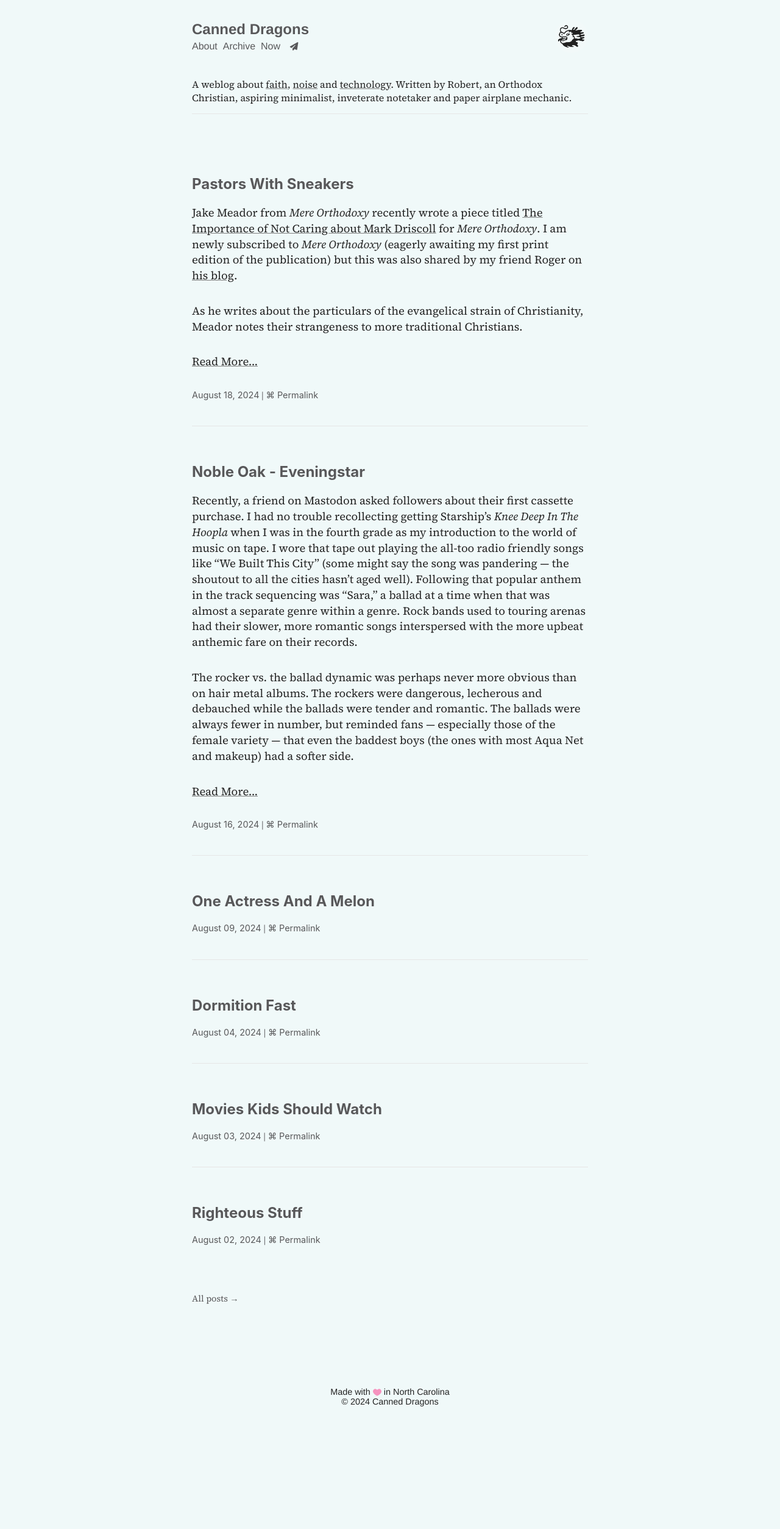
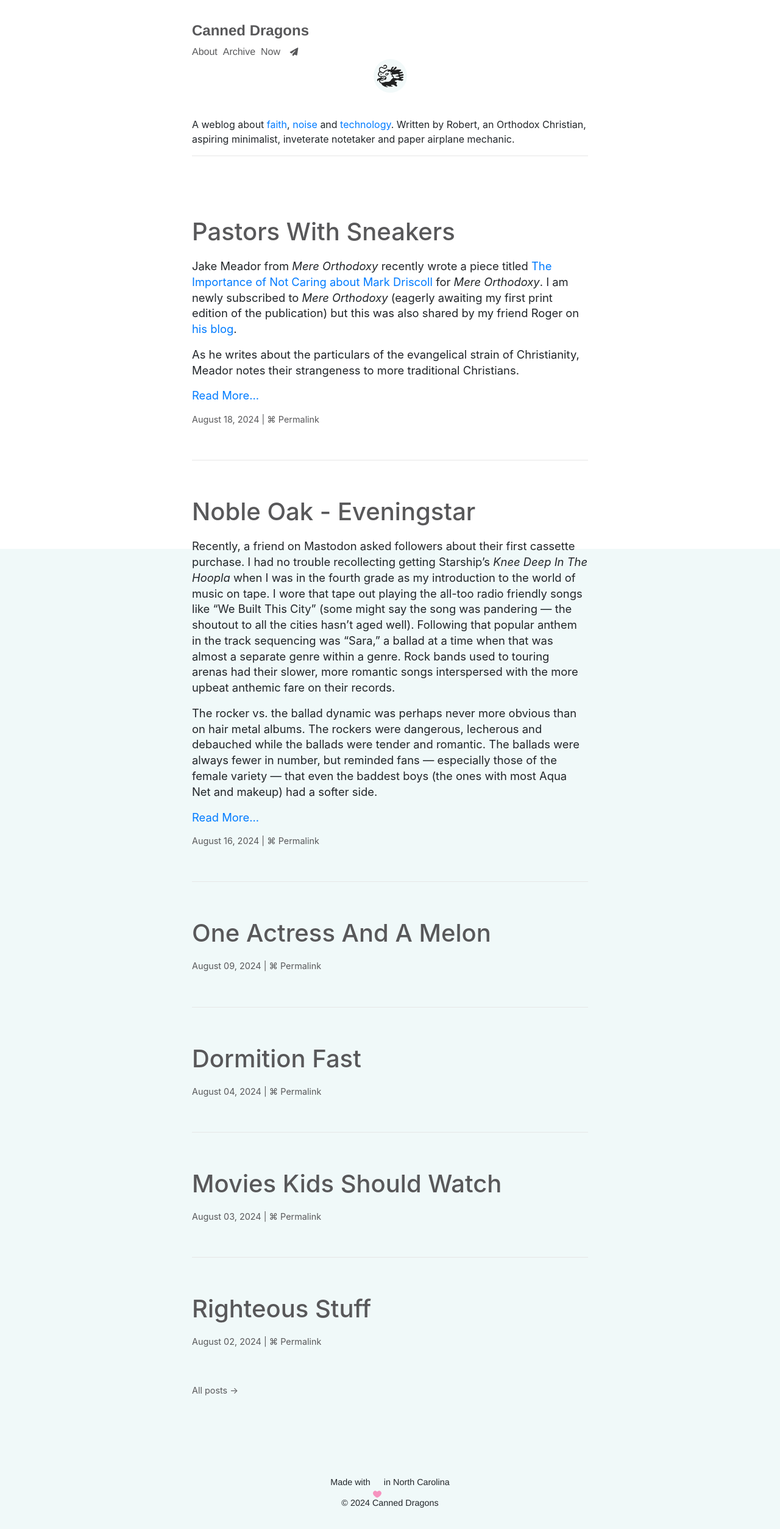
Before and after one commit to frostedechoes/canneddragons, a Jekyll site: the page built from index.md, in a window 1280 px wide. Shown: the whole page at 61% size. Built offline with Jekyll 4.4.1, drawn with Linux system fonts in a browser that asks for light colours; nearby versions of some CDN libraries; a style sheet for code colours, icons or effects is not loaded; before the commit the page ends 2338 px from its top, so only the background shows below that.

Commit message:
added bootstrap css

```diff
--- a/_includes/head-matter.html
+++ b/_includes/head-matter.html
@@ -44,6 +44,9 @@
     <meta property="og:url" content="{{ page.url | absolute_url }}" />
     <meta name="twitter:image" content="{% if page.twitter-card-image %}{{ page.twitter-card-image }}{% else %}{{ site.twitter-card-image }}{% endif %}"/>
 
+     <!-- Bootstrap CSS -->
+     <link rel="stylesheet" href="https://stackpath.bootstrapcdn.com/bootstrap/4.5.2/css/bootstrap.min.css" integrity="sha384-o/7i3EJtnKmiIfzkSxFDxI4Qdlfyyz+8eXZbmIsIJtt5QGeVqpbpTx4/z+Oiqmd2" crossorigin="anonymous">
+
     <!-- favicon and iOS shortcut icon -->
     <link rel="icon" href="{{ site.favicon }}">
     <link rel="apple-touch-icon" sizes="180x180" href="{{ site.iOS-icon }}">
```
